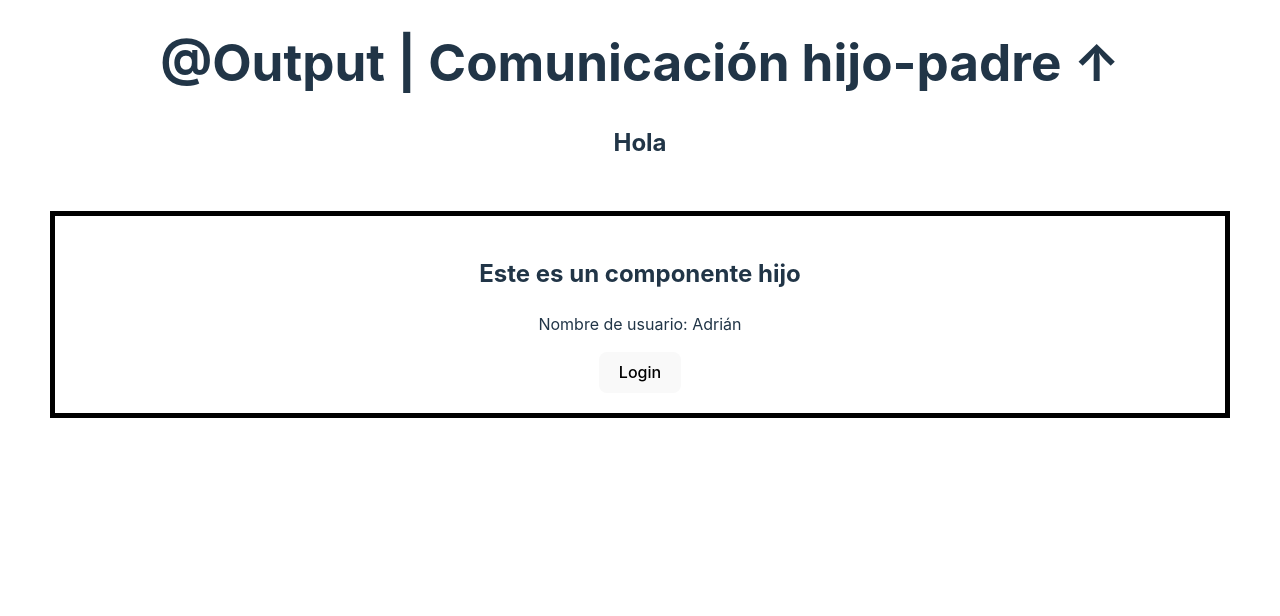
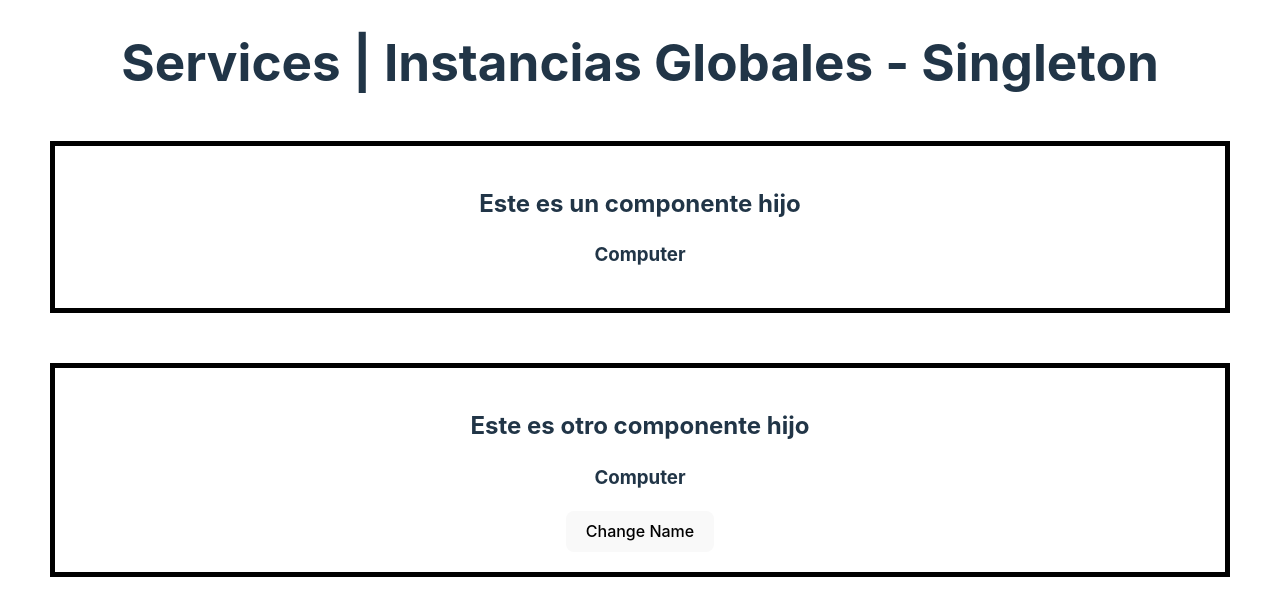
Before and after one commit to Amaza-ing/AMazaing-curso-Angular-desde-0, an Angular app: page / in a window 1280 px wide. Shown: the top 616 px of the page. Built offline with nearby package versions, Linux system fonts and the light colour scheme.

Commit message:
services

```diff
--- a/src/app/app.component.html
+++ b/src/app/app.component.html
@@ -1,5 +1,4 @@
-<h1>&#64;Output | Comunicación hijo-padre ↑</h1>
+<h1>Services | Instancias Globales - Singleton</h1>
 
-<h2>Hola {{ name }}</h2>
-
-<app-child (login)="setName($event)"></app-child>
+<app-child></app-child>
+<app-child2></app-child2>
--- a/src/app/app.component.ts
+++ b/src/app/app.component.ts
@@ -1,16 +1,17 @@
 import { Component } from '@angular/core';
 import { RouterOutlet } from '@angular/router';
 import { ChildComponent } from './components/child/child.component';
+import { Child2Component } from './components/child2/child2.component';
 
 @Component({
   selector: 'app-root',
   standalone: true,
-  imports: [RouterOutlet, ChildComponent],
+  imports: [RouterOutlet, ChildComponent, Child2Component],
   templateUrl: './app.component.html',
   styleUrl: './app.component.css',
 })
 export class AppComponent {
-  name: string = "";
+  name: string = '';
 
   setName(e: any) {
     this.name = e;
--- a/src/app/components/child/child.component.html
+++ b/src/app/components/child/child.component.html
@@ -1,7 +1,5 @@
 <div class="child">
   <h2>Este es un componente hijo</h2>
 
-  <p>Nombre de usuario: {{ userName }}</p>
-
-  <button (click)="handleLogin()">Login</button>
+  <h3>{{ productService.product.name }}</h3>
 </div>
--- a/src/app/components/child/child.component.ts
+++ b/src/app/components/child/child.component.ts
@@ -1,4 +1,6 @@
 import { Component, EventEmitter, Output } from '@angular/core';
+import { ProductService } from '../../services/product.service';
+import product from '../../models/Product';
 
 @Component({
   selector: 'app-child',
@@ -8,12 +10,5 @@ import { Component, EventEmitter, Output } from '@angular/core';
   styleUrl: './child.component.css',
 })
 export class ChildComponent {
-  @Output()
-  login: EventEmitter<any> = new EventEmitter<any>;
-
-  userName: string = 'Adrián';
-
-  handleLogin() {
-    this.login.emit(this.userName);
-  }
+  constructor(public productService: ProductService) {}
 }
--- /dev/null
+++ b/src/app/components/child2/child2.component.css
@@ -0,0 +1,5 @@
+.child {
+  border: 5px solid black;
+  margin: 50px;
+  padding: 20px;
+}
--- /dev/null
+++ b/src/app/components/child2/child2.component.html
@@ -0,0 +1,8 @@
+<div class="child">
+  <h2>Este es otro componente hijo</h2>
+
+  <h3>{{ productService.product.name }}</h3>
+  <button (click)="productService.setProductName('Television')">
+    Change Name
+  </button>
+</div>
--- /dev/null
+++ b/src/app/models/Product.ts
@@ -0,0 +1,5 @@
+export default interface product {
+  name: string,
+  price: number,
+  isForSale: boolean
+}
--- /dev/null
+++ b/src/app/services/product.service.ts
@@ -0,0 +1,21 @@
+import { Injectable } from '@angular/core';
+import product from '../models/Product';
+
+@Injectable({
+  providedIn: 'root',
+})
+export class ProductService {
+  product: product;
+
+  constructor() {
+    this.product = {
+      name: 'Computer',
+      price: 1000,
+      isForSale: true,
+    };
+  }
+
+  setProductName(name: string): void {
+    this.product.name = name;
+  }
+}
```
Also changed, not shown: src/app/components/child2/child2.component.ts (added, +13 -0 lines), 1 other file (tests, documents, lock files or other folders).
